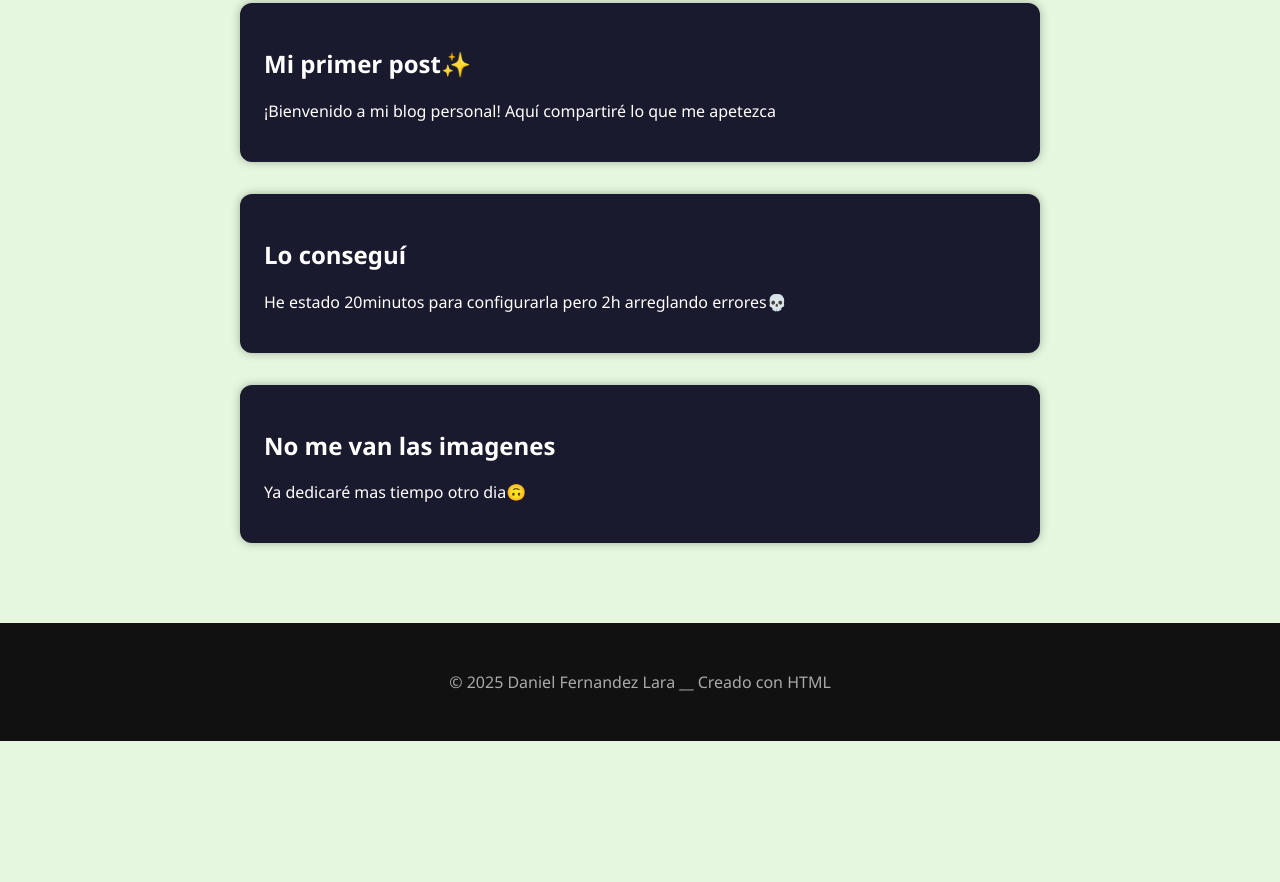
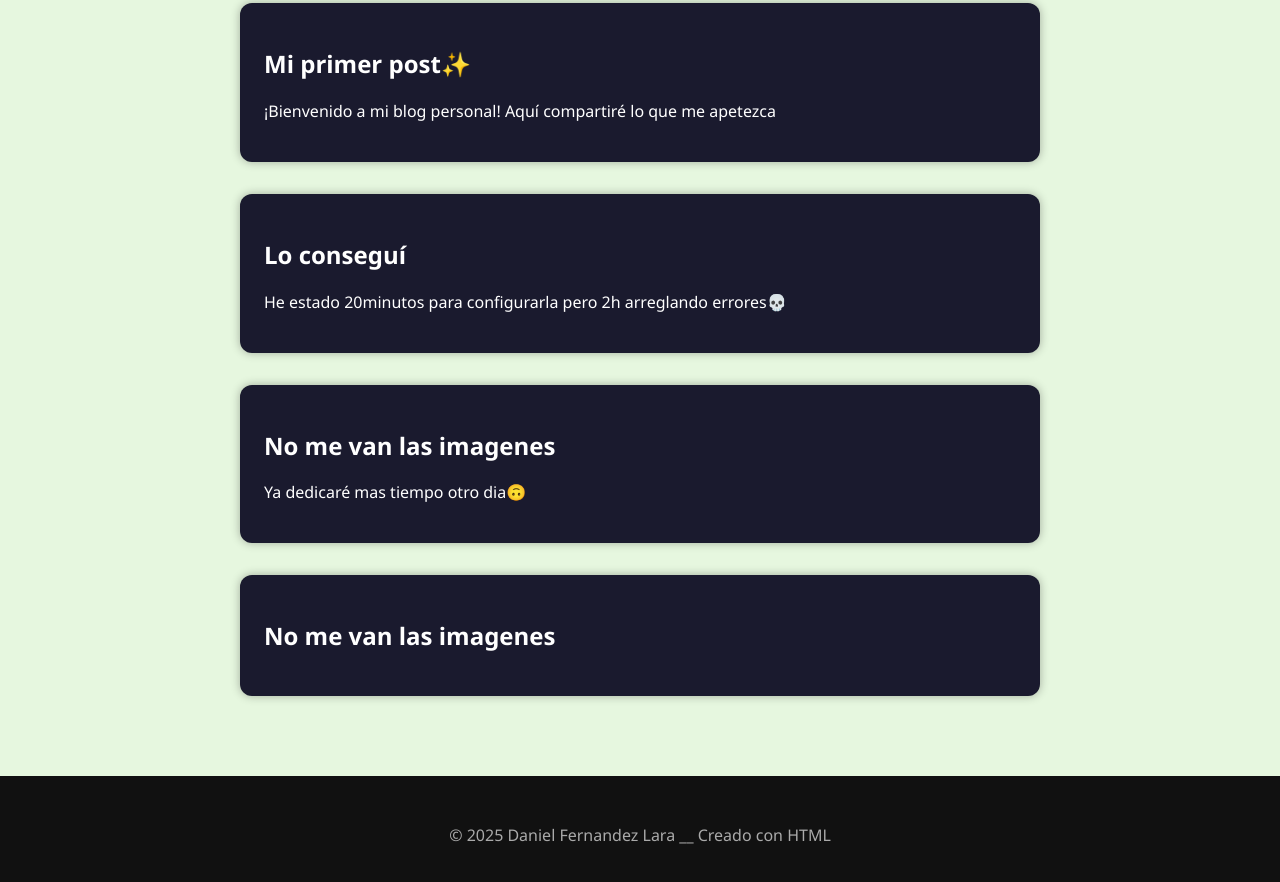
Before and after one commit to danielferlar-eng/danielferlar.github.io, a plain HTML site: page index.html in a window 1280 px wide. Shown: the part 272-1154 px from the top of the page. Before the commit the page ends 1013 px from the top, so only its background shows below. Drawn offline with Linux system fonts and the light colour scheme.

Commit message:
Correct image tags and enhance article structure
Fixed image tags and added missing articles.

```diff
--- a/index.html
+++ b/index.html
@@ -98,6 +98,11 @@
             <imag scr="imagen1.jpg" alt="Foto de un dibujo" width="500"></imag>
         </article>
 
+        <article>
+            <h2>No me van las imagenes</h2>
+            <imag scr="imagen1.jpg" alt="Foto de un dibujo" width="500"></imag>
+        </article>
+
     </main>
 
     <footer>
```
